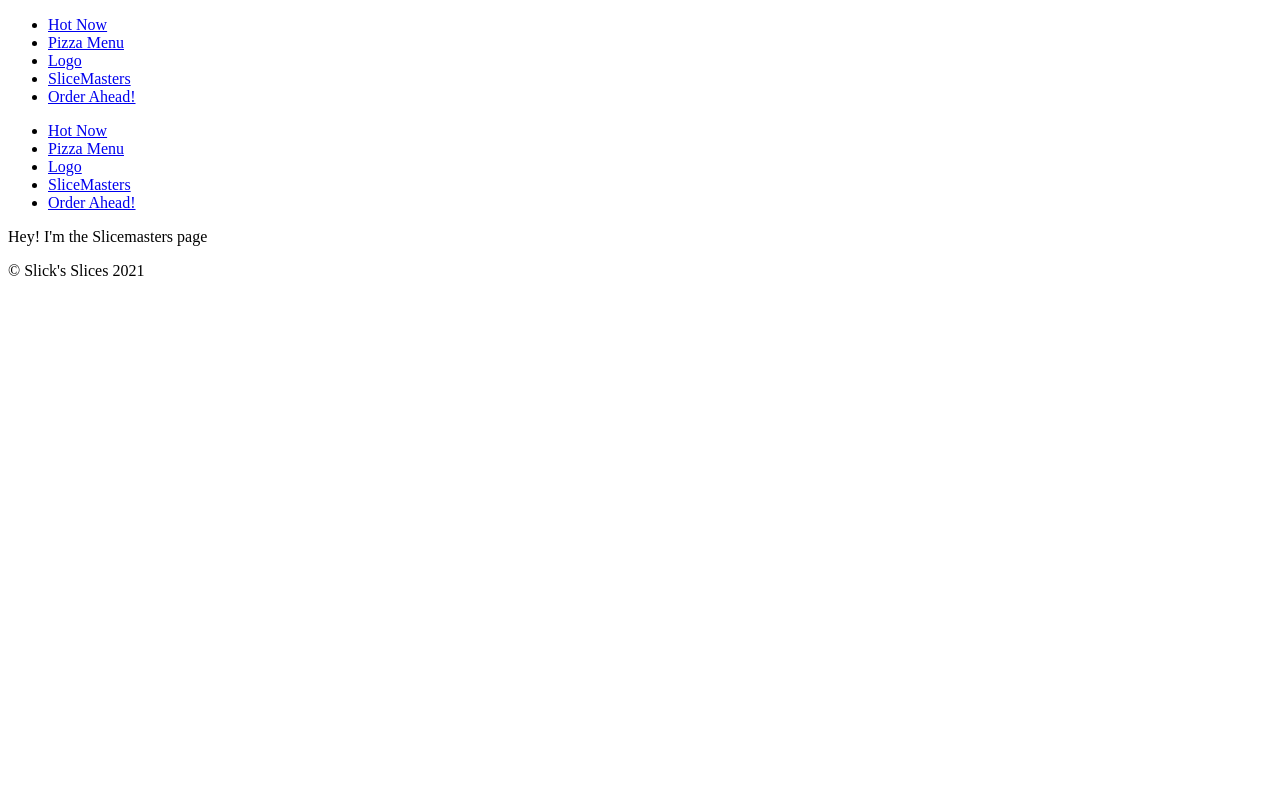
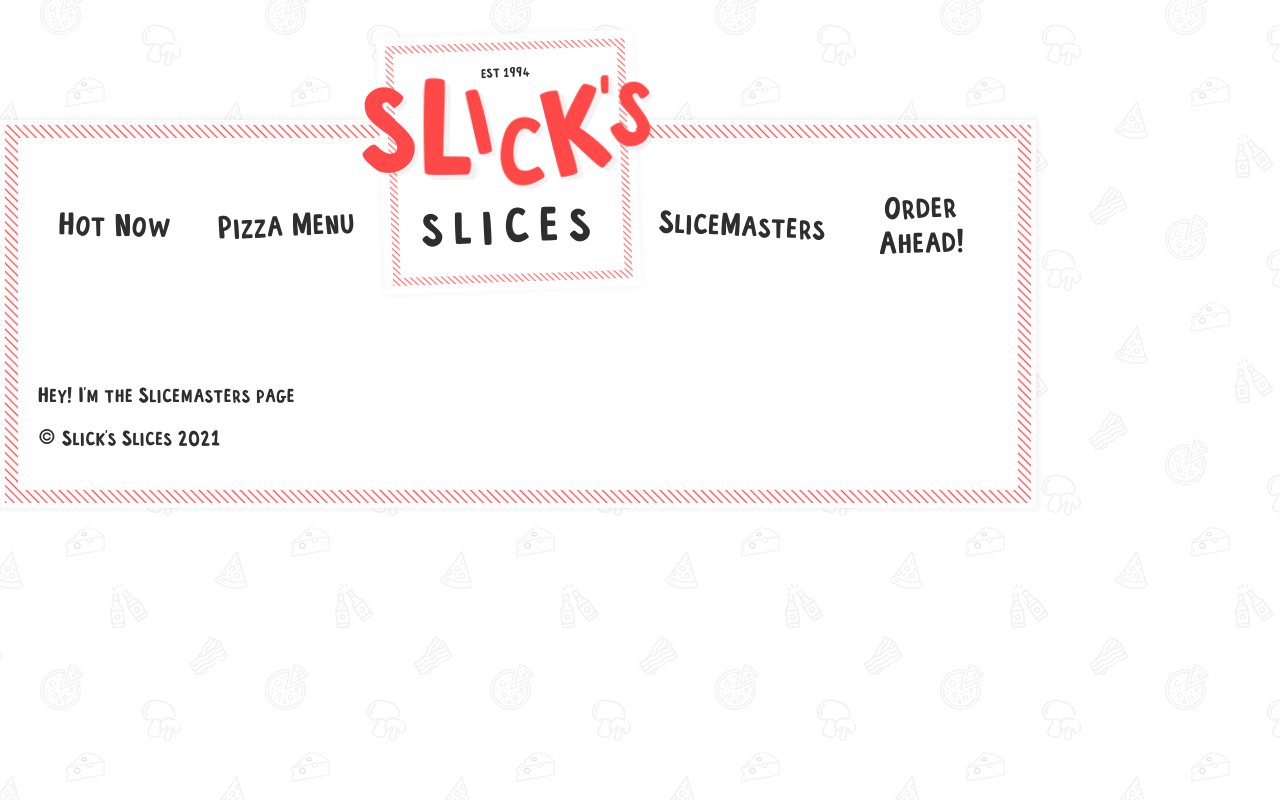
Before and after one commit to rohald89/Slicks-Slices, a Gatsby site in the folder gatsby/: page /slicemasters in a window 1280 px wide. Built offline with nearby package versions, Linux system fonts and the light colour scheme; Gatsby itself is replaced by a stand-in of ours.

Commit message:
added styles

```diff
--- a/gatsby/src/components/Layout.js
+++ b/gatsby/src/components/Layout.js
@@ -1,13 +1,45 @@
 import React from 'react';
+import styled from 'styled-components';
+import 'normalize.css';
 import Nav from './Nav';
 import Footer from './Footer';
+import GlobalStyles from '../styles/GlobalStyles';
+import Typography from '../styles/Typography';
+import stripes from '../assets/images/stripes.svg';
+
+const SiteBorderStyles = styled.div`
+    max-width: 1000px;
+    margin: 12rem auto 4 rem auto;
+    margin-top: clamp(2rem, 10vw, 12rem);
+    background: white url(${stripes});
+    background-size: 80em;
+    padding: 5px;
+    padding: clamp(5px, 1vw, 25px);
+    box-shadow: 0 0 5px 3px rgba(0,0,0,0.044);
+    border: 5px solid white;
+    @media(max-width: 1100px){
+        margin-left: 1.5rem;
+        margin-right: 1.5rem;
+    }
+`;
+
+const ContentStyles = styled.div`
+    background-color: white;
+    padding: 2rem;
+`;
 
 const Layout = ({ children }) => (
-    <div>
-        <Nav />
-        {children}
-        <Footer />
-    </div>
+    <>
+        <GlobalStyles />
+        <Typography />
+        <SiteBorderStyles>
+            <ContentStyles>
+                <Nav />
+                {children}
+                <Footer />
+            </ContentStyles>
+        </SiteBorderStyles>
+    </>
 )
 
 
--- /dev/null
+++ b/gatsby/src/components/Logo.js
@@ -0,0 +1,122 @@
+import React from 'react';
+import styled from 'styled-components';
+import stripes from '../assets/images/stripes.svg';
+
+const LogoStyles = styled.div`
+  /* This value controls the entire size of the logo*/
+  font-size: 6px;
+  font-size: clamp(1px, 0.65vw, 8px);
+  width: 30em;
+  height: 30em;
+  box-shadow: 0 0 10px rgba(0, 0, 0, 0.05);
+  margin: 0;
+  --borderSize: 1em;
+  background: white url(${stripes});
+  background-size: 150em;
+  border: var(--borderSize) solid white;
+  display: flex;
+  .inner {
+    margin: var(--borderSize);
+    flex: 1;
+    background: white;
+    display: grid;
+    grid-template-rows: 20% 1fr 1fr;
+    align-content: center;
+  }
+  .est {
+    font-size: 1.5em;
+    align-self: center;
+  }
+  h1 {
+    display: grid;
+    grid-template-rows: 8fr 2fr;
+    align-items: center;
+    margin: 0;
+    grid-row: 2 / span 2;
+    grid-gap: 2em;
+    transform: translateY(-0.7em);
+  }
+
+  .slices {
+    font-size: 3.2em;
+    letter-spacing: 0.2em;
+    transform: translateY(-0.15em);
+  }
+  .slicks {
+    transform: scale(1.4);
+    display: block;
+    text-shadow: 0.18em 0.18em 0 rgba(0, 0, 0, 0.05);
+    perspective: 100px;
+  }
+  .letter {
+    font-size: 5em;
+    color: var(--red);
+    --scale: 1;
+    --rotate: -10deg;
+    --translateX: 0;
+    --translateY: 0;
+    --rotateX: 0deg;
+    transform: scale(var(--scale)) rotate(var(--rotate))
+      translateX(var(--translateX)) translateY(var(--translateY))
+      rotateX(var(--rotateX));
+    display: inline-block;
+    line-height: 1;
+    transition: transform 0.3s;
+    &.S {
+      --translateX: -0.05;
+    }
+    &.l {
+      --rotate: 2deg;
+      --scale: 1.4;
+      --translateX: 0.05em;
+      --translateY: -0.05em;
+    }
+    &.i {
+      --scale: 0.9;
+      --translateY: -0.1em;
+      --translateX: 0.1em;
+    }
+    &.c {
+      --rotate: 3deg;
+      --scale: 0.9;
+      --translateX: 0.1em;
+      --translateY: 0.23em;
+    }
+    &.k {
+      --rotate: -12deg;
+      --scale: 1.2;
+      --translateX: 0.06em;
+    }
+    &.apos {
+      --translateX: 0.1em;
+    }
+    &.s {
+      --rotate: 12deg;
+      --scale: 0.9;
+      --translateY: -0.14em;
+    }
+  }
+`;
+
+const Logo = () =>  (
+    <LogoStyles className="logo">
+        <div className="inner">
+        <span className="est">EST 1994</span>
+        <h1>
+            <span className="slicks">
+            <span className="letter S">S</span>
+            <span className="letter l">l</span>
+            <span className="letter i">i</span>
+            <span className="letter c">c</span>
+            <span className="letter k">k</span>
+            <span className="letter apos">'</span>
+            <span className="letter s">s</span>
+            </span>
+            <span className="slices">slices</span>
+        </h1>
+        </div>
+    </LogoStyles>
+);
+
+
+export default Logo;
--- a/gatsby/src/components/Nav.js
+++ b/gatsby/src/components/Nav.js
@@ -1,16 +1,63 @@
 import React from 'react';
 import { Link } from 'gatsby';
+import styled from 'styled-components';
+import Logo from './Logo';
+
+const NavStyles = styled.nav`
+    margin-bottom: 3rem;
+    .logo{
+        transform: translateY(-25%);
+    }
+    ul{
+        margin: 0;
+        padding: 0;
+        text-align: center;
+        list-style: none;
+        display: grid;
+        grid-template-columns: 1fr 1fr auto 1fr 1fr;
+        grid-gap: 2rem;
+        align-items: center;
+        margin-top: -6rem;
+    }
+    li {
+        --rotate: -2deg;
+        transform: rotate(var(--rotate));
+        order: 1;
+        &:nth-child(1) {
+            --rotate: 1.2deg;
+        }
+        &:nth-child(2) {
+            --rotate: -2.5deg;
+        }
+        &:nth-child(4) {
+            --rotate: 2.5deg;
+        }
+        &:hover {
+            --rotate: 3deg;
+        }
+    }
+    a{
+        font-size: 3rem;
+        text-decoration: none;
+        &:hover {
+            color: var(--red);
+        }
+        /* &[aria-current="page"]{
+            color: var(--red);
+        } */
+    }
+`
 
 const Nav = () => (
-    <nav>
+    <NavStyles>
         <ul>
             <li><Link to="/">Hot Now</Link></li>
             <li><Link to="/pizzas/">Pizza Menu</Link></li>
-            <li><Link to="/">Logo</Link></li>
+            <li><Link to="/"><Logo /></Link></li>
             <li><Link to="/slicemasters">SliceMasters</Link></li>
             <li><Link to="/order">Order Ahead!</Link></li>
         </ul>
-    </nav>
+    </NavStyles>
 )
 
 export default Nav;
--- a/gatsby/src/pages/slicemasters.js
+++ b/gatsby/src/pages/slicemasters.js
@@ -2,10 +2,9 @@ import React from 'react';
 import Nav from '../components/Nav';
 
 const SlicemastersPage =() => (
-    <div>
-        <Nav />
+    <>
         <p>Hey! I'm the Slicemasters page</p>
-    </div>
+    </>
 )
 
 export default SlicemastersPage;
--- /dev/null
+++ b/gatsby/src/styles/GlobalStyles.js
@@ -0,0 +1,86 @@
+import { createGlobalStyle } from 'styled-components';
+import bg from '../assets/images/bg.svg';
+import stripes from '../assets/images/stripes.svg';
+
+const GlobalStyles = createGlobalStyle`
+  :root {
+    --red: #FF4949;
+    --black: #2E2E2E;
+    --yellow: #ffc600;
+    --white: #fff;
+    --grey: #efefef;
+  }
+  html {
+    background-image: url(${bg});
+    background-size: 450px;
+    background-attachment: fixed;
+    font-size: 10px;
+  }
+
+  body {
+    font-size: 2rem;
+  }
+
+  fieldset {
+    border-color: rgba(0,0,0,0.1);
+    border-width: 1px;
+  }
+
+  button {
+    background: var(--red);
+    color: white;
+    border: 0;
+    padding: 0.6rem 1rem;
+    border-radius: 2px;
+    cursor: pointer;
+    --cast: 2px;
+    box-shadow: var(--cast) var(--cast) 0 var(--grey);
+    text-shadow: 0.5px 0.5px 0 rgba(0,0,0,0.2);
+    transition: all 0.2s;
+    &:hover {
+      --cast: 4px;
+    }
+  }
+
+  .gatsby-image-wrapper img[src*=base64\\,] {
+    image-rendering: -moz-crisp-edges;
+    image-rendering: pixelated;
+  }
+
+  /* Scrollbar Styles */
+  body::-webkit-scrollbar {
+    width: 12px;
+  }
+  html {
+    scrollbar-width: thin;
+    scrollbar-color: var(--red) var(--white);
+  }
+  body::-webkit-scrollbar-track {
+    background: var(--white);
+  }
+  body::-webkit-scrollbar-thumb {
+    background-color: var(--red) ;
+    border-radius: 6px;
+    border: 3px solid var(--white);
+  }
+
+  hr {
+    border: 0;
+    height: 8px;
+    background-image: url(${stripes});
+    background-size: 1500px;
+  }
+
+  img {
+    max-width: 100%;
+  }
+
+  .tilt {
+    transform: rotate(-2deg);
+    position: relative;
+    display: inline-block;
+  }
+
+`;
+
+export default GlobalStyles;
--- /dev/null
+++ b/gatsby/src/styles/Typography.js
@@ -0,0 +1,44 @@
+import { createGlobalStyle } from 'styled-components';
+
+import font from '../assets/fonts/frenchfries.woff';
+
+const Typography = createGlobalStyle`
+  @font-face {
+    font-family: FrenchFries;
+    src: url(${font});
+  }
+  html {
+    font-family: FrenchFries, -apple-system, BlinkMacSystemFont, 'Segoe UI', Roboto, Oxygen, Ubuntu, Cantarell, 'Open Sans', 'Helvetica Neue', sans-serif;
+    color: var(--black);
+  }
+  p, li {
+    letter-spacing: 0.5px;
+  }
+  h1,h2,h3,h4,h5,h6 {
+    font-weight: normal;
+    margin: 0;
+  }
+  a {
+    color: var(--black);
+    text-decoration-color: var(--red);
+    /* Chrome renders this weird with this font, so we turn it off */
+    text-decoration-skip-ink: none;
+  }
+  mark, .mark {
+    background: var(--yellow);
+    padding: 0 2px 2px 2px;
+    margin: 0;
+    display: inline;
+    line-height: 1;
+  }
+
+  .center {
+    text-align: center;
+  }
+
+  .tilt {
+    transform: rotate(-2deg);
+  }
+`;
+
+export default Typography;
```
Also changed, not shown: gatsby/public/static/bg-38613543c07cf2c51e84f17fbd1182b1.svg (added), gatsby/public/static/frenchfries-d8c7731101f5e88510ed6429afe9c575.woff (added), 1 other file.
